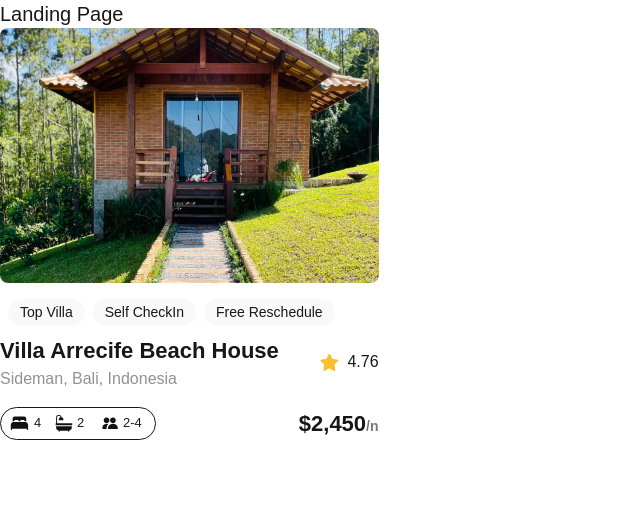
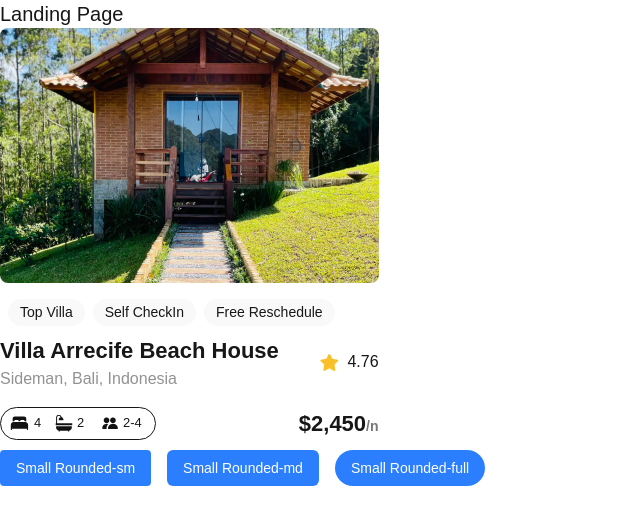
Before and after one commit to Salomegit/alx-project-0x00-setup, a Next.js app in the folder alx-project-0x00/: page /landing in a window 1280 px wide. Shown: the top 524 px of the page, without its empty margins (0-640 px from the left). Built offline with nearby package versions, Linux system fonts and the light colour scheme.

Commit message:
styling added

```diff
--- /dev/null
+++ b/alx-project-0x00/components/Button.tsx
@@ -0,0 +1,18 @@
+import React from "react";
+
+interface ButtonProps {
+  title: string;
+  styles?: string; // tailwind classes passed as string
+}
+
+const Button: React.FC<ButtonProps> = ({ title, styles }) => {
+  return (
+    <button
+      className={`px-4 py-2 font-medium text-white bg-blue-500 hover:bg-blue-600 transition-colors ${styles}`}
+    >
+      {title}
+    </button>
+  );
+};
+
+export default Button;
--- a/alx-project-0x00/pages/landing.tsx
+++ b/alx-project-0x00/pages/landing.tsx
@@ -1,5 +1,6 @@
 import React from 'react'
 import Card from '@/components/Card'
+import Button from '@/components/Button'
 
 const landing:React.FC = () => {
   return (
@@ -8,6 +9,15 @@ const landing:React.FC = () => {
 
       <h1 className=" text-xl font-extralight">Landing Page</h1>
       <Card />
+
+       <div className="flex gap-4">
+        <Button title="Small Rounded-sm" styles="text-sm rounded-sm px-2 py-1" />
+        <Button title="Small Rounded-md" styles="text-sm rounded-md px-2 py-1" />
+        <Button
+          title="Small Rounded-full"
+          styles="text-sm rounded-full px-2 py-1"
+        />
+      </div>
     </div>
 
   )
```
